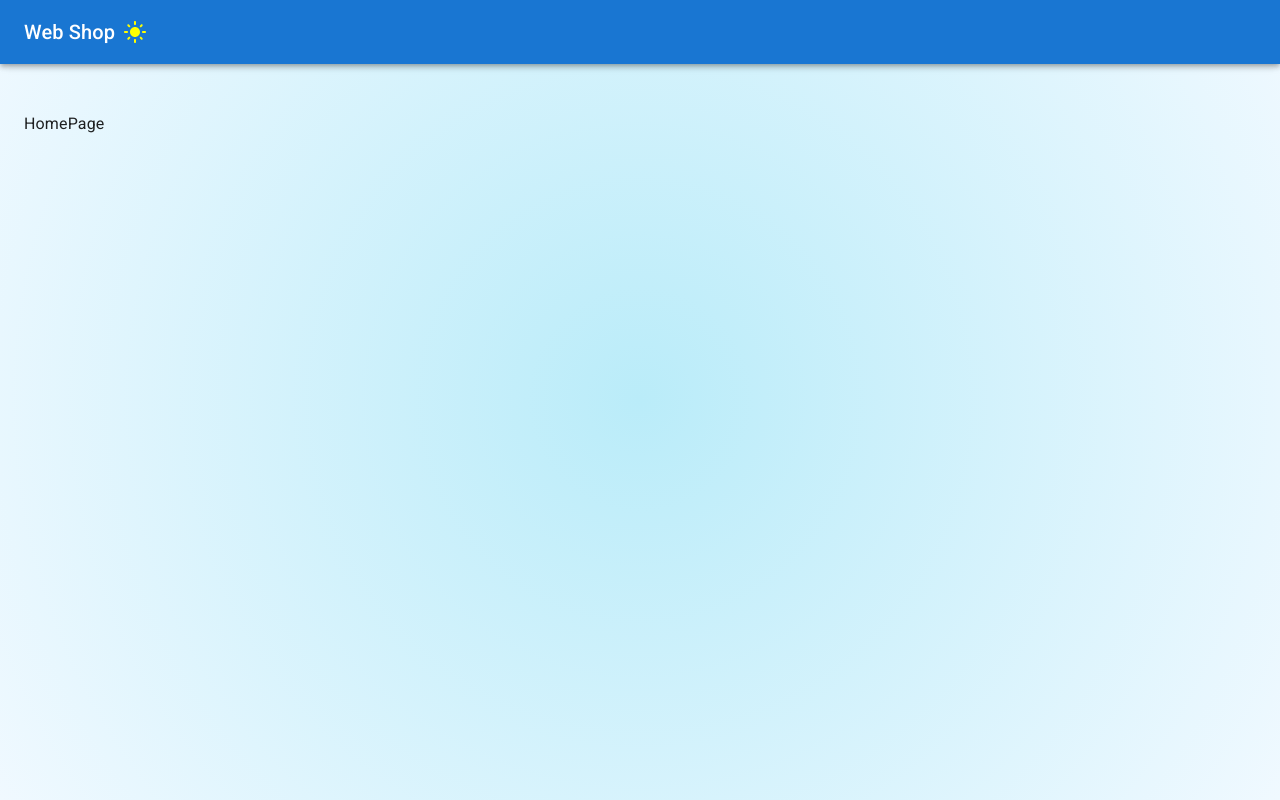
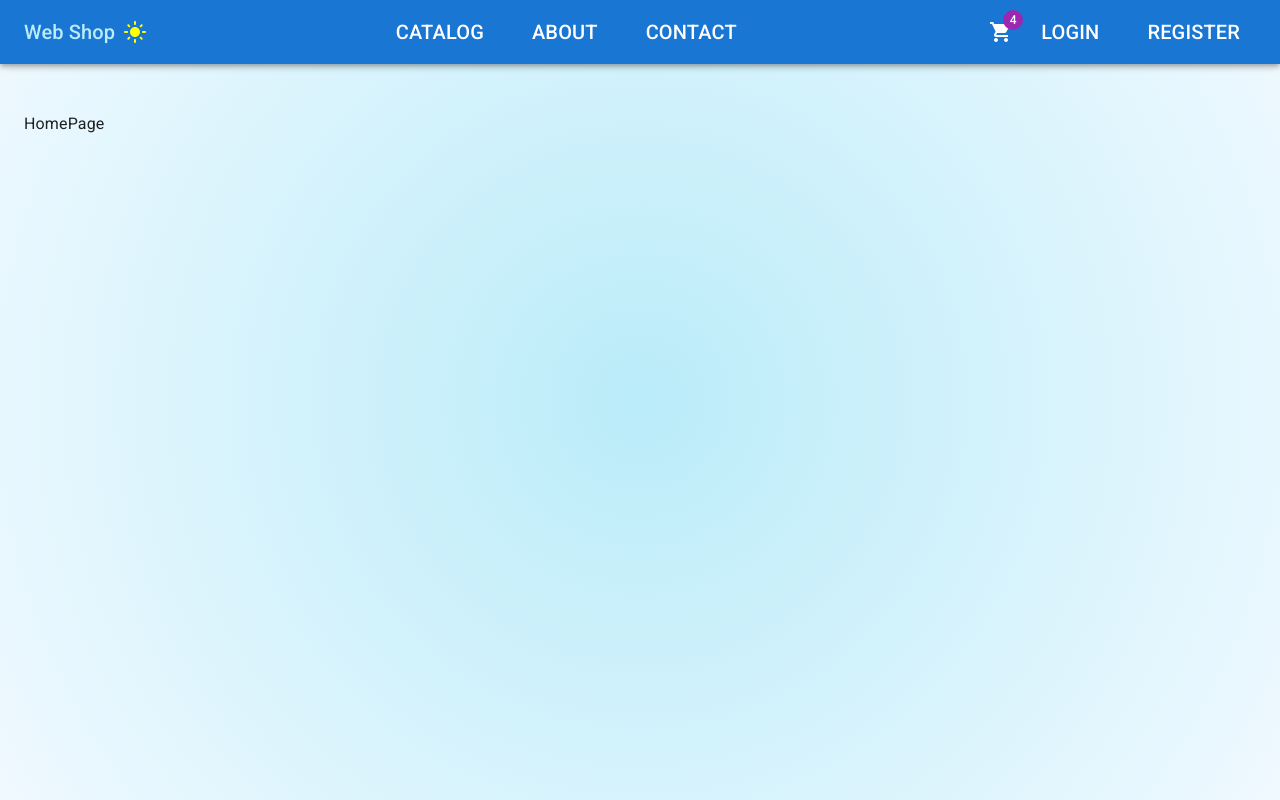
Before and after one commit to mtkw/FullStackWebApi-React, a React (Vite) app in the folder client/: page / in a window 1280 px wide. Built offline with nearby package versions, Linux system fonts and the light colour scheme.

Commit message:
NavBar implementation

```diff
--- a/client/src/app/layout/App.tsx
+++ b/client/src/app/layout/App.tsx
@@ -1,6 +1,4 @@
 import { useState } from "react";
-import { Product } from "../models/Product";
-import Catalog from "../../features/catalog/Catalog";
 import {
   Box,
   Container,
--- a/client/src/app/layout/NavBar.tsx
+++ b/client/src/app/layout/NavBar.tsx
@@ -1,5 +1,38 @@
-import { DarkMode, LightMode } from "@mui/icons-material";
-import { AppBar, IconButton, Toolbar, Typography } from "@mui/material";
+import { DarkMode, LightMode, ShoppingCart } from "@mui/icons-material";
+import {
+  AppBar,
+  Badge,
+  Box,
+  IconButton,
+  List,
+  ListItem,
+  Toolbar,
+  Typography,
+} from "@mui/material";
+import { NavLink } from "react-router-dom";
+
+const midLinks = [
+  { title: "catalog", path: "/catalog" },
+  { title: "about", path: "/about" },
+  { title: "contact", path: "/contact" },
+];
+
+const rightLinks = [
+  { title: "login", path: "/login" },
+  { title: "register", path: "/register" },
+];
+
+const navStyles = {
+  color: "inherit",
+  typography: "h6",
+  textDecoration: "none",
+  "&:hover": {
+    color: "grey.500",
+  },
+  "&.active": {
+    color: "#baecf9",
+  },
+};
 
 type Props = {
   toggleDarkMode: () => void;
@@ -9,11 +42,48 @@
 export default function NavBar({ darkMode, toggleDarkMode }: Props) {
   return (
     <AppBar position="fixed">
-      <Toolbar>
-        <Typography variant="h6">Web Shop</Typography>
-        <IconButton onClick={toggleDarkMode}>
-          {darkMode ? <DarkMode /> : <LightMode sx={{ color: "yellow" }} />}
-        </IconButton>
+      <Toolbar
+        sx={{
+          display: "flex",
+          justifyContent: "space-between",
+          alignContent: "center",
+        }}
+      >
+        <Box display="flex" alignItems="center">
+          <Typography component={NavLink} to={"/"} variant="h6" sx={navStyles}>
+            Web Shop
+          </Typography>
+          <IconButton onClick={toggleDarkMode}>
+            {darkMode ? <DarkMode /> : <LightMode sx={{ color: "yellow" }} />}
+          </IconButton>
+        </Box>
+        <Box>
+          <List sx={{ display: "flex", gap: 2, margin: "auto" }}>
+            {midLinks.map(({ title, path }) => (
+              <ListItem component={NavLink} to={path} key={path} sx={navStyles}>
+                {title.toUpperCase()}
+              </ListItem>
+            ))}
+          </List>
+        </Box>
+        <Box display="flex" alignItems="center">
+          <IconButton
+            size="large"
+            sx={{ color: "inherit", marginLeft: "auto" }}
+          >
+            <Badge badgeContent={4} color="secondary">
+              <ShoppingCart />
+            </Badge>
+          </IconButton>
+
+          <List sx={{ display: "flex", gap: 2, marginLeft: "auto" }}>
+            {rightLinks.map(({ title, path }) => (
+              <ListItem component={NavLink} to={path} key={path} sx={navStyles}>
+                {title.toUpperCase()}
+              </ListItem>
+            ))}
+          </List>
+        </Box>
       </Toolbar>
     </AppBar>
   );
```
